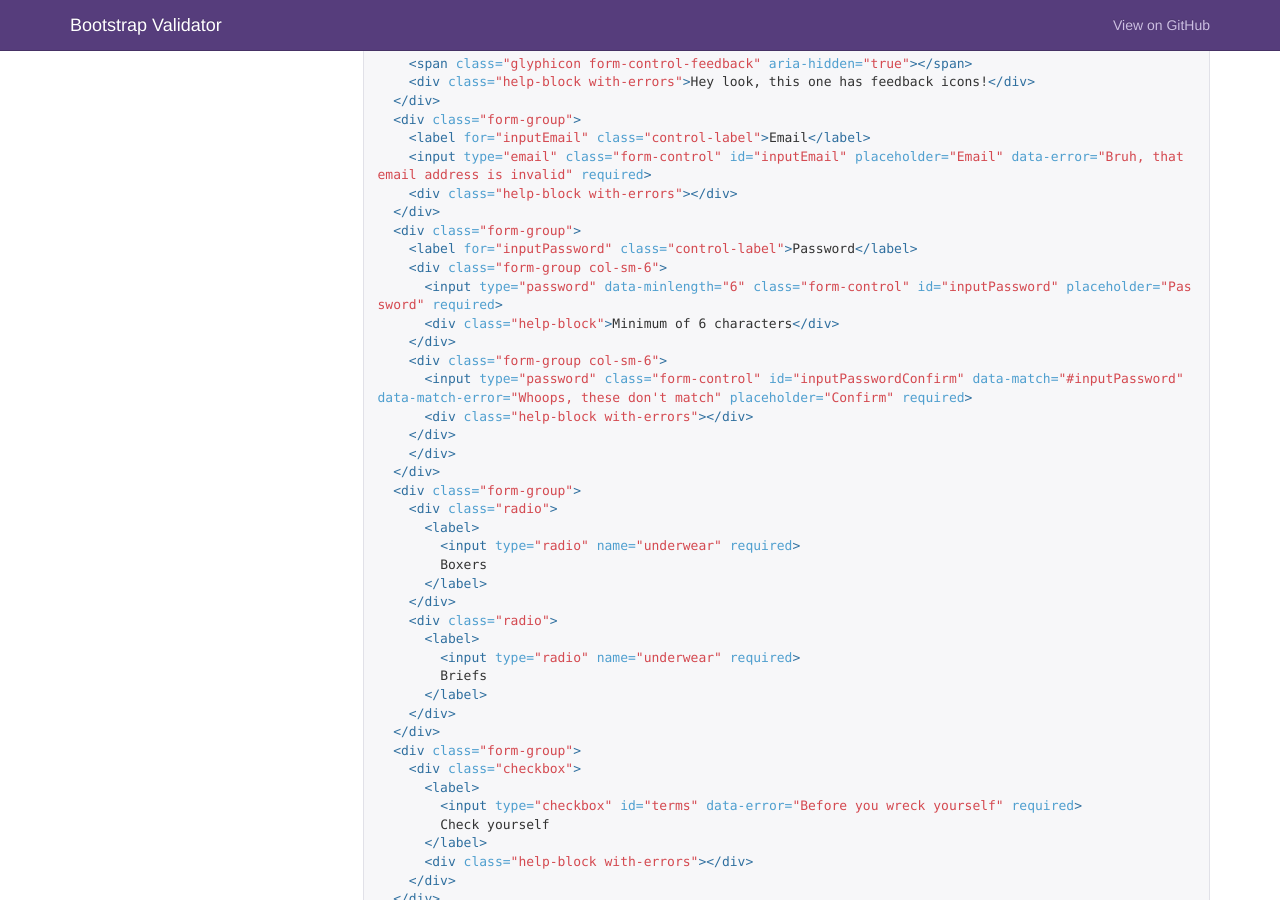
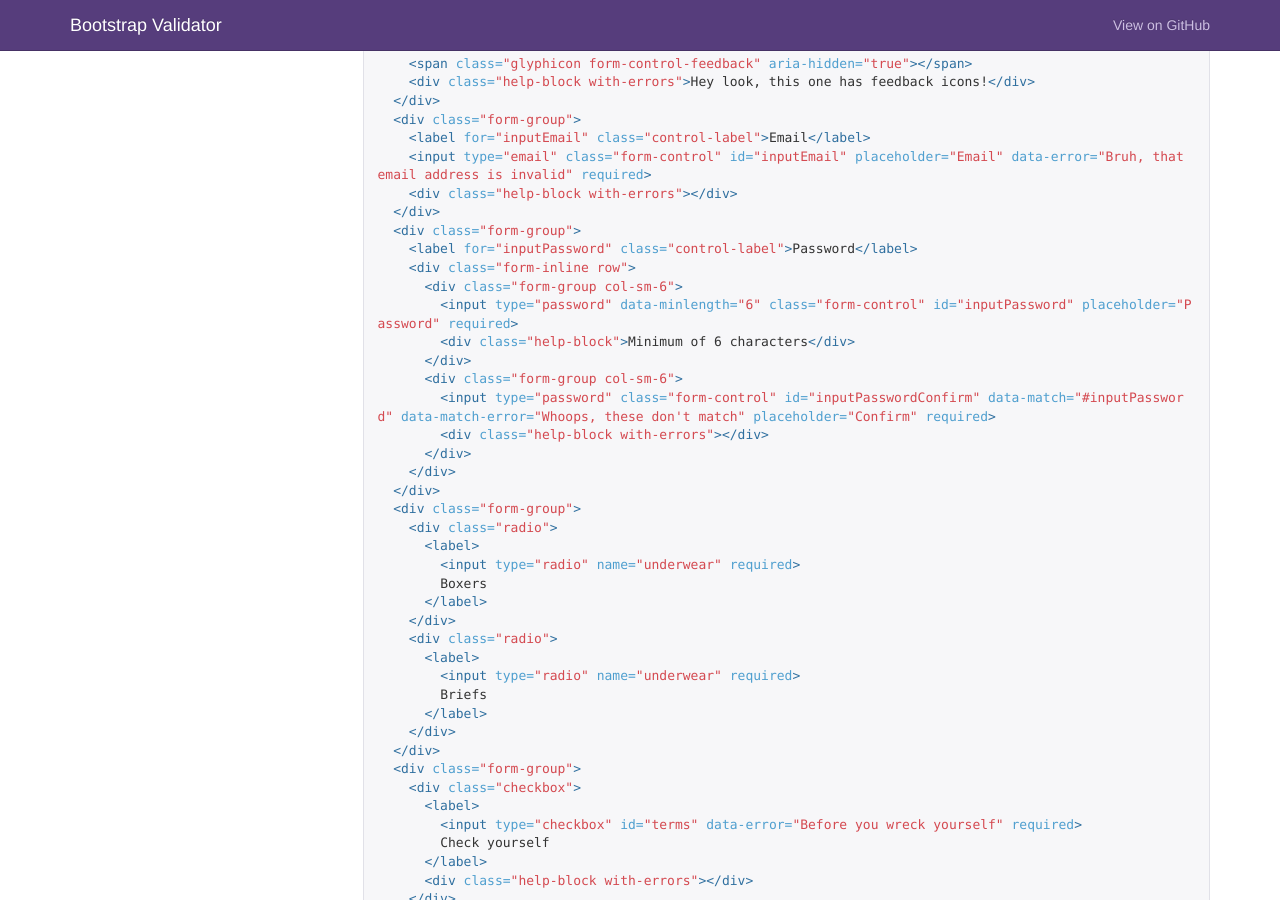
Before and after one commit to 1000hz/bootstrap-validator, a Jekyll site: the page built from docs/index.html, in a window 1280 px wide and 900 px high, scrolled down 1321 px. Built offline with Jekyll 4.4.1, drawn with Linux system fonts in a browser that asks for light colours; nearby versions of some CDN libraries; comment, search, counter and statistics services are not loaded.

Commit message:
Docs: Fixing some mistakes in the example

```diff
--- a/docs/index.html
+++ b/docs/index.html
@@ -43,7 +43,7 @@
           <label for="inputPassword" class="control-label">Password</label>
           <div class="form-inline row">
             <div class="form-group col-sm-6">
-              <input type="password" data-toggle="validator" data-minlength="6" class="form-control" id="inputPassword" placeholder="Password" required>
+              <input type="password" data-minlength="6" class="form-control" id="inputPassword" placeholder="Password" required>
               <div class="help-block">Minimum of 6 characters</div>
             </div>
             <div class="form-group col-sm-6">
@@ -102,6 +102,7 @@
   </div>
   <div class="form-group">
     <label for="inputPassword" class="control-label">Password</label>
+    <div class="form-inline row">
       <div class="form-group col-sm-6">
         <input type="password" data-minlength="6" class="form-control" id="inputPassword" placeholder="Password" required>
         <div class="help-block">Minimum of 6 characters</div>
```
Lines whose indentation alone changed are shown as unchanged.
